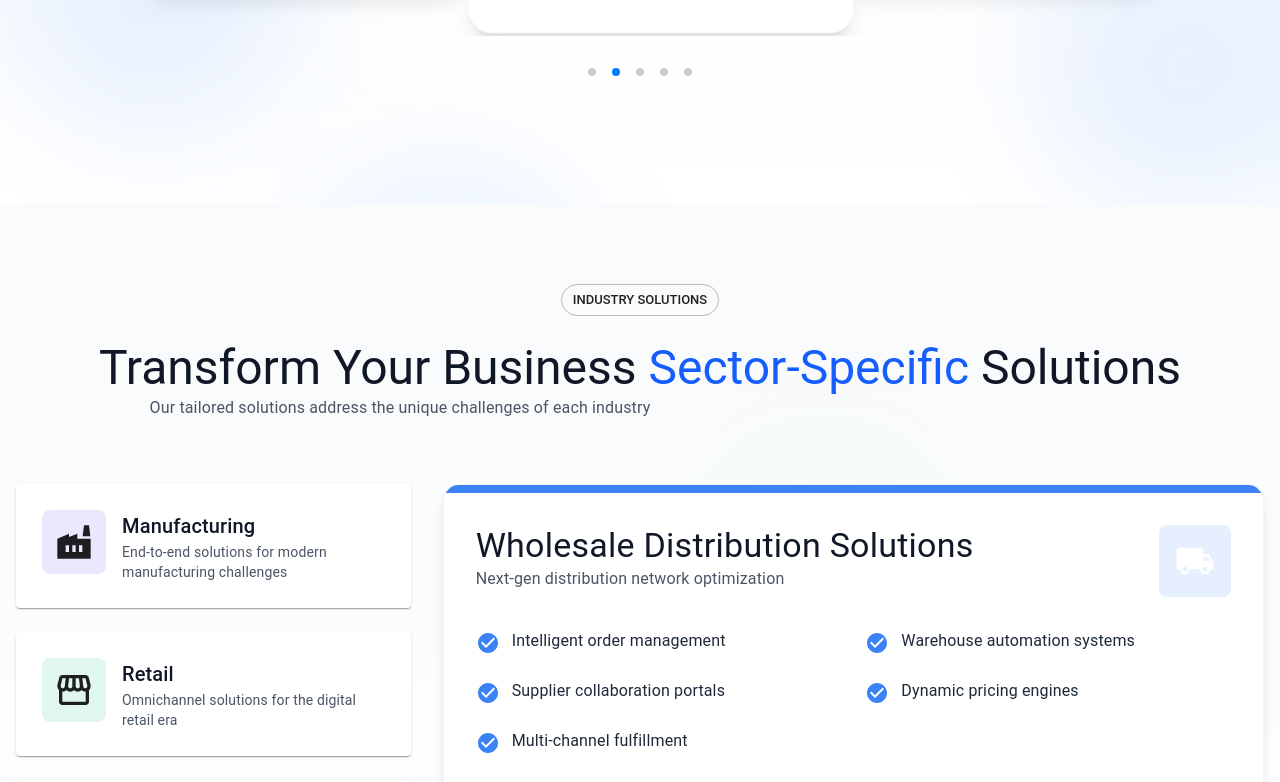
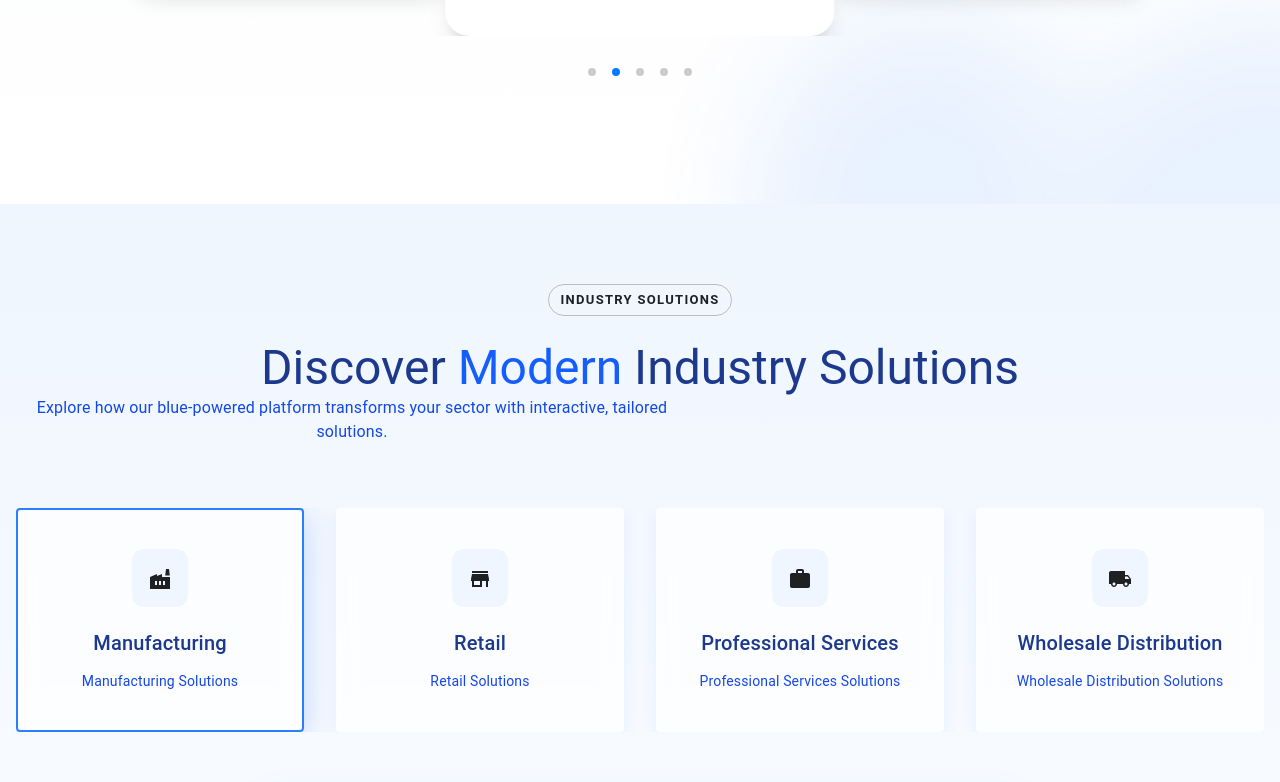
Before and after one commit to nada7harby/Bellatrix-, a React (Vite) app: page / in a window 1280 px wide. Shown: the part 2624-3406 px from the top of the page. Built offline with nearby package versions, Linux system fonts and the light colour scheme.

Commit message:
Update Industries.jsx

```diff
--- a/src/components/Industries.jsx
+++ b/src/components/Industries.jsx
@@ -1,93 +1,96 @@
 import { useState } from 'react';
 import { Card, Typography, Button, Chip } from '@mui/material';
-import { Factory, Storefront, Engineering, LocalShipping, ArrowRightAlt, CheckCircle } from '@mui/icons-material';
+import { Factory, Store, Work as Briefcase, LocalShipping as Package, ArrowRightAlt, CheckCircle } from '@mui/icons-material';
 import { motion, AnimatePresence } from 'framer-motion';
+import { Swiper, SwiperSlide } from 'swiper/react';
+import { Navigation, Autoplay } from 'swiper/modules';
+import 'swiper/css';
+import 'swiper/css/navigation';
 
 const industries = [
   {
-    id: 1,
-    name: 'Manufacturing',
-    icon: <Factory sx={{ fontSize: 40 }} />,
-    color: '#4F46E5',
-    description: 'End-to-end solutions for modern manufacturing challenges',
-    solutions: [
-      'Production planning & scheduling',
-      'Quality control management',
-      'Equipment maintenance tracking',
-      'Real-time cost analytics',
-      'Supply chain coordination'
+    id: 'manufacturing',
+    label: 'Manufacturing',
+    icon: <Factory className="w-8 h-8" />,
+    content: {
+      title: 'Manufacturing Solutions',
+      description: 'Streamline your manufacturing operations with our comprehensive NetSuite solutions. From production planning to inventory management, we help you optimize every aspect of your manufacturing process.',
+      features: [
+        'Production planning and scheduling',
+        'Inventory and supply chain management',
+        'Quality control and compliance',
+        'Cost accounting and analysis',
+        'Shop floor control'
       ],
-    stats: '35% average efficiency improvement'
+      image: 'https://images.unsplash.com/photo-1581094794329-c8112a89af12?ixlib=rb-4.0.3&auto=format&fit=crop&w=800&q=80'
+    }
   },
   {
-    id: 2,
-    name: 'Retail',
-    icon: <Storefront sx={{ fontSize: 40 }} />,
-    color: '#10B981',
-    description: 'Omnichannel solutions for the digital retail era',
-    solutions: [
-      'Unified commerce platform',
-      'AI-driven inventory optimization',
-      'Customer behavior analytics',
-      'Seamless POS integration',
-      'Loyalty program management'
+    id: 'retail',
+    label: 'Retail',
+    icon: <Store className="w-8 h-8" />,
+    content: {
+      title: 'Retail Solutions',
+      description: 'Transform your retail operations with our integrated NetSuite solutions. Manage inventory, sales, and customer relationships across multiple channels seamlessly.',
+      features: [
+        'Multi-channel retail management',
+        'Inventory optimization',
+        'Customer relationship management',
+        'Point of sale integration',
+        'E-commerce integration'
       ],
-    stats: '28% increase in customer retention'
+      image: 'https://images.unsplash.com/photo-1441986300917-6461ffad8d80?ixlib=rb-4.0.3&auto=format&fit=crop&w=800&q=80'
+    }
   },
   {
-    id: 3,
-    name: 'Professional Services',
-    icon: <Engineering sx={{ fontSize: 40 }} />,
-    color: '#F59E0B',
-    description: 'Efficiency tools for service-based businesses',
-    solutions: [
-      'Automated time tracking',
-      'Project profitability analysis',
-      'Resource allocation dashboards',
-      'Client collaboration portals',
-      'Integrated billing systems'
+    id: 'professional-services',
+    label: 'Professional Services',
+    icon: <Briefcase className="w-8 h-8" />,
+    content: {
+      title: 'Professional Services Solutions',
+      description: 'Optimize your service delivery with our NetSuite solutions for professional services firms. From project management to resource allocation, we help you deliver exceptional service.',
+      features: [
+        'Project management and tracking',
+        'Resource allocation and planning',
+        'Time and expense management',
+        'Client billing and invoicing',
+        'Service delivery automation'
       ],
-    stats: '40% faster project delivery'
+      image: 'https://images.unsplash.com/photo-1552664730-d307ca884978?ixlib=rb-4.0.3&auto=format&fit=crop&w=800&q=80'
+    }
   },
   {
-    id: 4,
-    name: 'Wholesale Distribution',
-    icon: <LocalShipping sx={{ fontSize: 40 }} />,
-    color: '#3B82F6',
-    description: 'Next-gen distribution network optimization',
-    solutions: [
-      'Intelligent order management',
-      'Warehouse automation systems',
-      'Supplier collaboration portals',
-      'Dynamic pricing engines',
-      'Multi-channel fulfillment'
+    id: 'wholesale-distribution',
+    label: 'Wholesale Distribution',
+    icon: <Package className="w-8 h-8" />,
+    content: {
+      title: 'Wholesale Distribution Solutions',
+      description: 'Optimize your wholesale distribution operations with our NetSuite solutions. From order management to inventory control, we help you streamline your distribution processes.',
+      features: [
+        'Order management and fulfillment',
+        'Inventory and warehouse management',
+        'Supplier relationship management',
+        'Pricing and discount management',
+        'Multi-channel distribution'
       ],
-    stats: '45% reduction in logistics costs'
+      image: 'https://images.unsplash.com/photo-1586528116311-ad8dd3c8310d?ixlib=rb-4.0.3&auto=format&fit=crop&w=800&q=80'
+    }
   }
 ];
 
+const blueGradient = 'linear-gradient(135deg, #2563eb 0%, #60a5fa 100%)';
+const glassBg = 'rgba(255,255,255,0.7)';
+
 const Industries = () => {
-  const [selectedIndustry, setSelectedIndustry] = useState(industries[3]);
+  const [selectedIndustry, setSelectedIndustry] = useState(industries[0]);
   const [hoveredCard, setHoveredCard] = useState(null);
 
   return (
-    <section className="py-20 px-4 bg-gradient-to-b from-gray-50 to-white relative overflow-hidden">
-      {/* Decorative elements */}
-      <div className="absolute inset-0 overflow-hidden opacity-10">
-        {industries.map(industry => (
-          <div
-            key={industry.id}
-            className="absolute rounded-full blur-3xl"
-            style={{
-              backgroundColor: industry.color,
-              width: '300px',
-              height: '300px',
-              left: `${Math.random() * 80}%`,
-              top: `${Math.random() * 80}%`,
-              opacity: 0.3
-            }}
-          />
-        ))}
+    <section className="py-20 px-4 bg-gradient-to-b from-blue-50 to-white relative overflow-hidden min-h-[90vh]">
+      {/* Decorative blue gradients */}
+      <div className="absolute inset-0 -z-10">
+        <div className="absolute top-[-100px] left-[-100px] w-[400px] h-[400px] rounded-full blur-3xl opacity-30" style={{background: blueGradient}} />
+        <div className="absolute bottom-[-120px] right-[-120px] w-[350px] h-[350px] rounded-full blur-2xl opacity-20" style={{background: blueGradient}} />
       </div>
 
       <div className="container mx-auto max-w-7xl relative z-10">
@@ -95,137 +98,140 @@ const Industries = () => {
           <Chip
             label="INDUSTRY SOLUTIONS"
             variant="outlined"
-            className="mb-6 border-blue-200 text-blue-600 font-medium"
+            className="mb-6 border-blue-300 text-blue-700 font-semibold tracking-widest bg-white/60"
           />
           <Typography
             variant="h3"
-            className="text-4xl font-bold text-gray-900 mb-4"
+            className="text-4xl font-extrabold text-blue-900 mb-4"
           >
-            Transform Your Business <span className="text-blue-600">Sector-Specific</span> Solutions
+            Discover <span className="text-blue-600">Modern</span> Industry Solutions
           </Typography>
           <Typography
             variant="body1"
-            className="text-xl text-gray-600 max-w-3xl mx-auto"
+            className="text-xl text-blue-700 max-w-2xl mx-auto"
           >
-            Our tailored solutions address the unique challenges of each industry
+            Explore how our blue-powered platform transforms your sector with interactive, tailored solutions.
           </Typography>
         </div>
 
-        <div className="grid grid-cols-1 lg:grid-cols-3 gap-8 mb-20">
-          {/* Industry Cards */}
-          <div className="space-y-6">
+        {/* Swiper Cards */}
+        <Swiper
+          modules={[Navigation, Autoplay]}
+          navigation={industries.length > 4}
+          autoplay={{ delay: 2500, disableOnInteraction: false }}
+          spaceBetween={32}
+          slidesPerView={1}
+          breakpoints={{
+            640: { slidesPerView: 2 },
+            1024: { slidesPerView: 4 }
+          }}
+          className="pb-4 mb-16"
+        >
           {industries.map(industry => (
+            <SwiperSlide key={industry.id}>
               <motion.div
-                key={industry.id}
-                whileHover={{ scale: 1.02 }}
+                whileHover={{ scale: 1.06, boxShadow: '0 8px 32px 0 rgba(37,99,235,0.15)' }}
                 whileTap={{ scale: 0.98 }}
                 onMouseEnter={() => setHoveredCard(industry.id)}
                 onMouseLeave={() => setHoveredCard(null)}
+                className="flex-shrink-0"
               >
                 <Card
                   onClick={() => setSelectedIndustry(industry)}
-                  className={`p-6 rounded-2xl cursor-pointer transition-all border-2 ${selectedIndustry.id === industry.id ? 'border-blue-500 shadow-lg' : 'border-transparent hover:border-gray-200'} ${hoveredCard === industry.id ? 'shadow-md' : 'shadow-sm'}`}
+                  className={`w-72 h-56 p-6 rounded-3xl cursor-pointer border-2 transition-all duration-300 backdrop-blur-md ${selectedIndustry.id === industry.id ? 'border-blue-500 shadow-xl ring-2 ring-blue-400' : 'border-transparent hover:border-blue-200'} ${hoveredCard === industry.id ? 'shadow-lg' : 'shadow-md'}`}
                   style={{
-                    background: selectedIndustry.id === industry.id
-                      ? `linear-gradient(to bottom right, white, ${industry.color}10)`
-                      : 'white'
+                    background: glassBg,
+                    boxShadow: selectedIndustry.id === industry.id ? '0 8px 32px 0 rgba(37,99,235,0.25)' : '0 4px 16px 0 rgba(37,99,235,0.08)',
                   }}
+                  elevation={0}
                 >
-                  <div className="flex items-start gap-4">
+                  <div className="flex flex-col items-center gap-3 h-full justify-center">
                     <div
-                      className="p-3 rounded-lg flex-shrink-0"
-                      style={{ backgroundColor: `${industry.color}20` }}
+                      className="p-4 rounded-xl mb-2 flex-shrink-0"
+                      style={{ backgroundColor: '#eff6ff' }}
                     >
                       {industry.icon}
                     </div>
-                    <div>
-                      <Typography variant="h6" className="font-bold text-gray-900">
-                        {industry.name}
+                    <Typography variant="h6" className="font-bold text-blue-900 text-center">
+                      {industry.label}
                     </Typography>
-                      <Typography variant="body2" className="text-gray-600 mt-1">
-                        {industry.description}
+                    <Typography variant="body2" className="text-blue-700 text-center">
+                      {industry.content.title}
                     </Typography>
-                    </div>
                   </div>
                 </Card>
               </motion.div>
+            </SwiperSlide>
           ))}
-          </div>
+        </Swiper>
 
-          {/* Selected Industry Details */}
-          <div className="lg:col-span-2">
+        {/* Floating details panel */}
+        <div className="flex justify-center">
           <AnimatePresence mode="wait">
             <motion.div
               key={selectedIndustry.id}
-                initial={{ opacity: 0, y: 20 }}
+              initial={{ opacity: 0, y: 40 }}
               animate={{ opacity: 1, y: 0 }}
-                exit={{ opacity: 0, y: -20 }}
-                transition={{ duration: 0.3 }}
-                className="h-full bg-white rounded-2xl shadow-lg overflow-hidden border border-gray-100"
+              exit={{ opacity: 0, y: -40 }}
+              transition={{ duration: 0.4 }}
+              className="w-full max-w-3xl bg-white/80 backdrop-blur-lg rounded-3xl shadow-2xl border border-blue-100 overflow-hidden relative"
+              style={{ boxShadow: '0 12px 48px 0 rgba(37,99,235,0.10)' }}
             >
               <div
                 className="h-2 w-full"
-                  style={{ backgroundColor: selectedIndustry.color }}
+                style={{ background: blueGradient }}
               />
-                <div className="p-8">
-                  <div className="flex justify-between items-start mb-8">
-                    <div>
-                      <Typography variant="h4" className="font-bold text-gray-900 mb-2">
-                        {selectedIndustry.name} Solutions
+              <div className="p-10">
+                <div className="flex flex-col md:flex-row justify-between items-start mb-8 gap-8">
+                  <div className="flex-1">
+                    <Typography variant="h4" className="font-extrabold text-blue-900 mb-2">
+                      {selectedIndustry.content.title}
                     </Typography>
-                      <Typography variant="body1" className="text-gray-600">
-                        {selectedIndustry.description}
+                    <Typography variant="body1" className="text-blue-700 mb-4">
+                      {selectedIndustry.content.description}
                     </Typography>
-                    </div>
-                    <div
-                      className="p-4 rounded-lg"
-                      style={{ backgroundColor: `${selectedIndustry.color}20` }}
-                    >
-                      {selectedIndustry.icon}
-                    </div>
-                  </div>
-
-                  <div className="grid grid-cols-1 md:grid-cols-2 gap-6 mb-8">
-                    {selectedIndustry.solutions.map((solution, index) => (
+                    <div className="grid grid-cols-1 md:grid-cols-2 gap-4 mb-6">
+                      {selectedIndustry.content.features.map((feature, index) => (
                         <motion.div
                           key={index}
-                        whileHover={{ x: 5 }}
+                          whileHover={{ x: 8 }}
                           className="flex items-start gap-3"
                         >
                           <CheckCircle
                             className="mt-0.5 flex-shrink-0"
-                          style={{ color: selectedIndustry.color }}
+                            style={{ color: '#2563eb' }}
                           />
-                        <Typography variant="body1" className="text-gray-800">
-                          {solution}
+                          <Typography variant="body1" className="text-blue-900">
+                            {feature}
                           </Typography>
                         </motion.div>
                       ))}
                     </div>
-
-                  <div className="bg-gray-50 rounded-lg p-4 mb-8">
-                    <Typography variant="body2" className="font-medium text-gray-700">
-                      Typical results: <span className="font-bold" style={{ color: selectedIndustry.color }}>
-                        {selectedIndustry.stats}
-                      </span>
-                    </Typography>
                   </div>
-
+                  <div className="flex-shrink-0 w-full md:w-56 h-40 md:h-56 rounded-2xl overflow-hidden shadow-lg">
+                    <img src={selectedIndustry.content.image} alt={selectedIndustry.label} className="object-cover w-full h-full" />
+                  </div>
+                </div>
                 <Button
                   variant="contained"
                   endIcon={<ArrowRightAlt />}
                   size="large"
-                    style={{ backgroundColor: selectedIndustry.color }}
-                    className="shadow-sm hover:shadow-md transition-shadow"
+                  style={{ background: blueGradient, color: 'white', boxShadow: '0 2px 8px 0 rgba(37,99,235,0.15)' }}
+                  className="shadow-md hover:shadow-xl transition-shadow font-bold text-lg px-8"
                 >
-                    Explore {selectedIndustry.name} Solutions
+                  Explore {selectedIndustry.label} Solutions
                 </Button>
               </div>
             </motion.div>
           </AnimatePresence>
         </div>
       </div>
-      </div>
+
+      {/* Hide scrollbar utility */}
+      <style>{`
+        .hide-scrollbar::-webkit-scrollbar { display: none; }
+        .hide-scrollbar { -ms-overflow-style: none; scrollbar-width: none; }
+      `}</style>
     </section>
   );
 };
```
Lines whose indentation alone changed are shown as unchanged.
